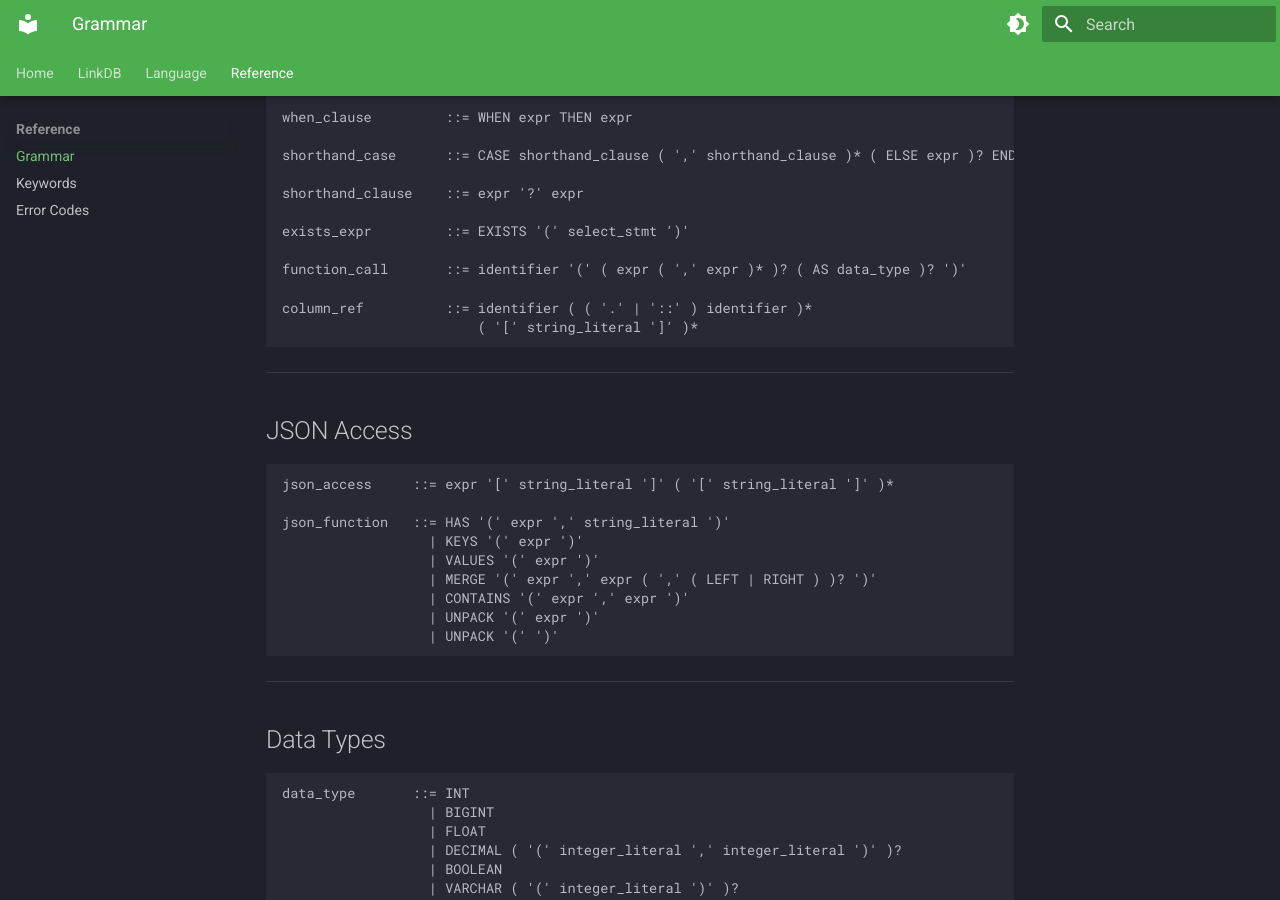
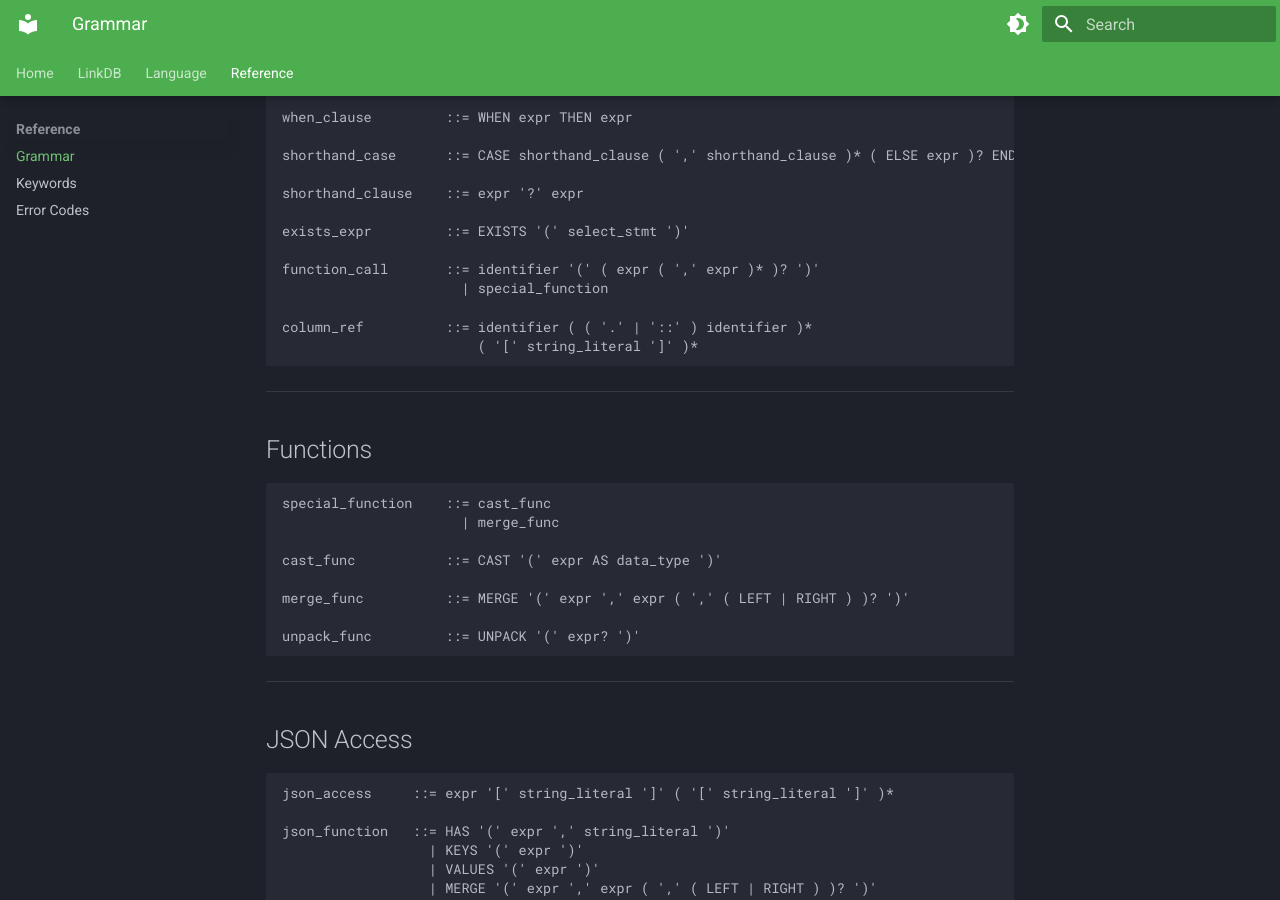
Before and after one commit to linkql/linkdb-docs, an MkDocs documentation site: the page built from docs/reference/grammar.md, in a window 1280 px wide and 900 px high, scrolled down 7857 px. Built offline with MkDocs 1.6.1 and Material for MkDocs 9.7.7, drawn with Linux system fonts in a browser that asks for light colours.

Commit message:
add special functions to grammar

````diff
--- a/docs/reference/grammar.md
+++ b/docs/reference/grammar.md
@@ -395,10 +395,25 @@ shorthand_clause    ::= expr '?' expr
 
 exists_expr         ::= EXISTS '(' select_stmt ')'
 
-function_call       ::= identifier '(' ( expr ( ',' expr )* )? ( AS data_type )? ')'
+function_call       ::= identifier '(' ( expr ( ',' expr )* )? ')'
+                      | special_function
 
 column_ref          ::= identifier ( ( '.' | '::' ) identifier )*
                         ( '[' string_literal ']' )*
+```
+
+---
+
+## Functions
+```
+special_function    ::= cast_func
+                      | merge_func
+
+cast_func           ::= CAST '(' expr AS data_type ')'
+
+merge_func          ::= MERGE '(' expr ',' expr ( ',' ( LEFT | RIGHT ) )? ')'
+
+unpack_func         ::= UNPACK '(' expr? ')'
 ```
 
 ---
````
